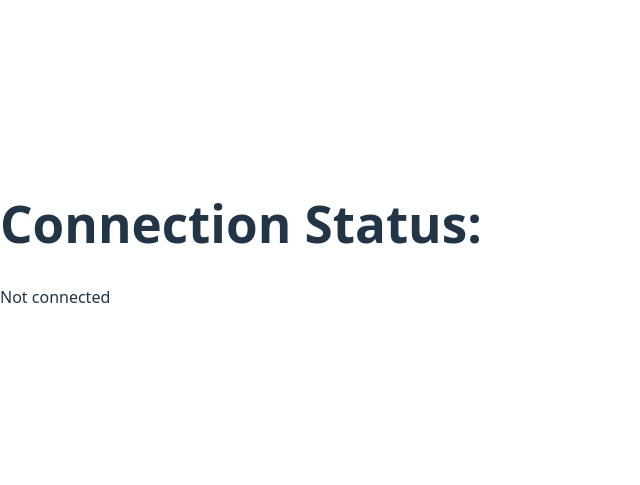
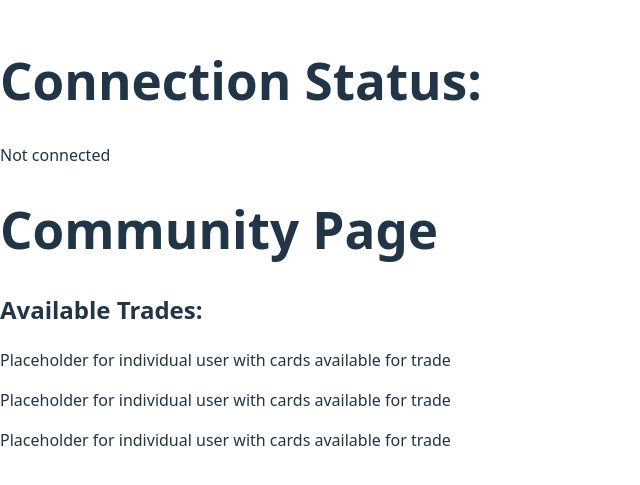
Before and after one commit to mruiz92/world-cup-project, a React (Vite) app in the folder front-end/: page / in a window 1280 px wide. Shown: the part 157-642 px from the top of the page, without its empty margins (0-640 px from the left). Built offline with nearby package versions, Linux system fonts and the light colour scheme; no server answers.

Commit message:
Render CommunityPage

```diff
--- a/front-end/src/App.jsx
+++ b/front-end/src/App.jsx
@@ -17,6 +17,8 @@ function App() {
     <div>
       <h1>Connection Status:</h1>
       <p>{message}</p>
+
+      <CommunityPage />
     </div>
   );
 }
```
